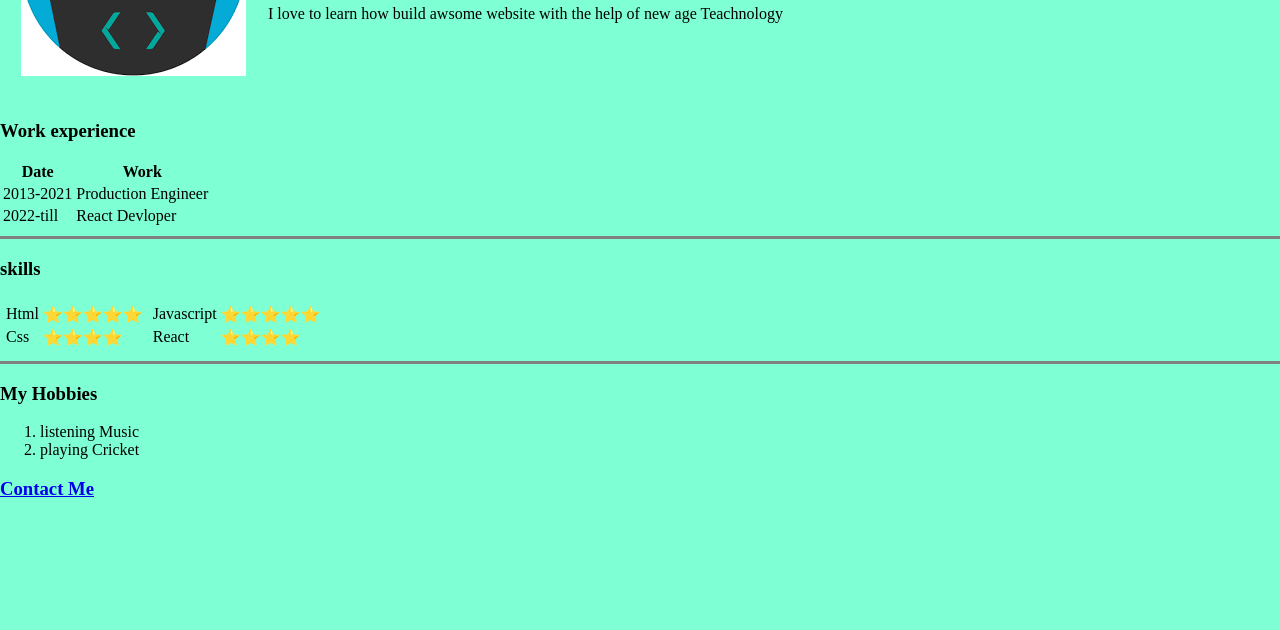
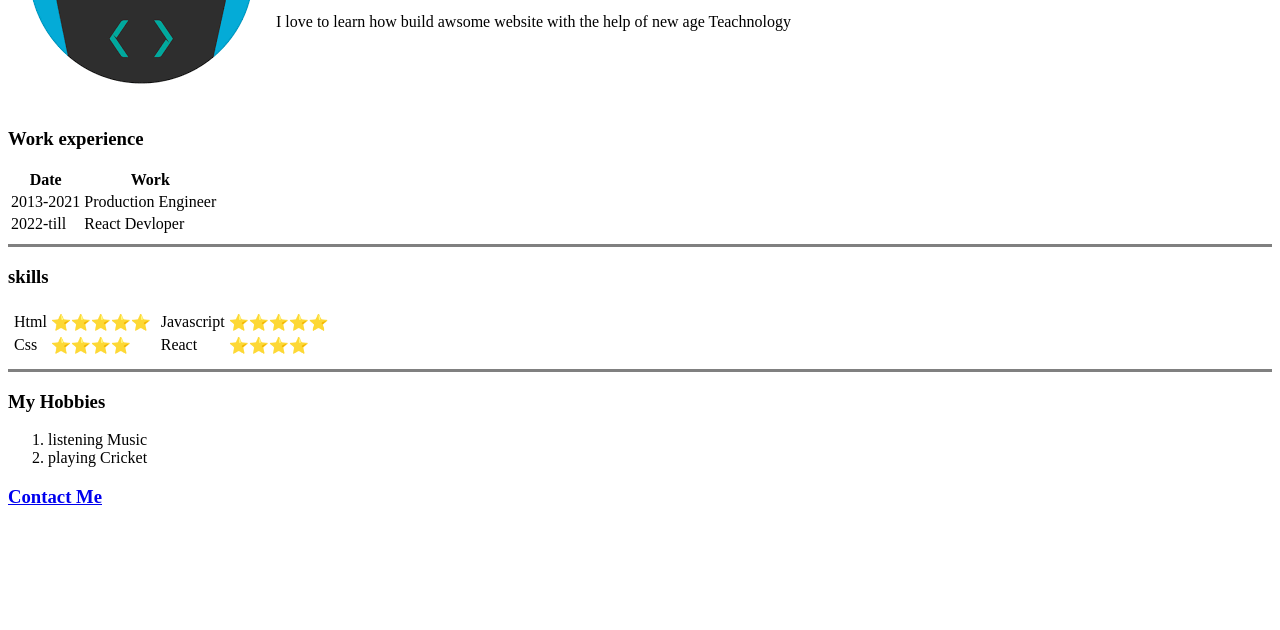
Before and after one commit to RahulPanwar05/html-personal-website, a plain HTML site: page index.html in a window 1280 px wide. Shown: the part 170-800 px from the top of the page. Drawn offline with Linux system fonts and the light colour scheme.

Commit message:
Revert "basic css added"
This reverts commit 5570059b518397d5182c63a5c75d793928a68bd3.

```diff
--- a/index.css
+++ /dev/null
@@ -1,5 +0,0 @@
-body{
-    margin:0;
-    padding:0;
-    background-color: aquamarine;
-}
--- a/index.html
+++ b/index.html
@@ -3,7 +3,6 @@
 <head>
     <meta charset="UTF-8">
     <title>My-Website</title>
-    <link rel="stylesheet" href="./index.css">
 </head>
 <body>
     <table cellspacing="20" >
```
